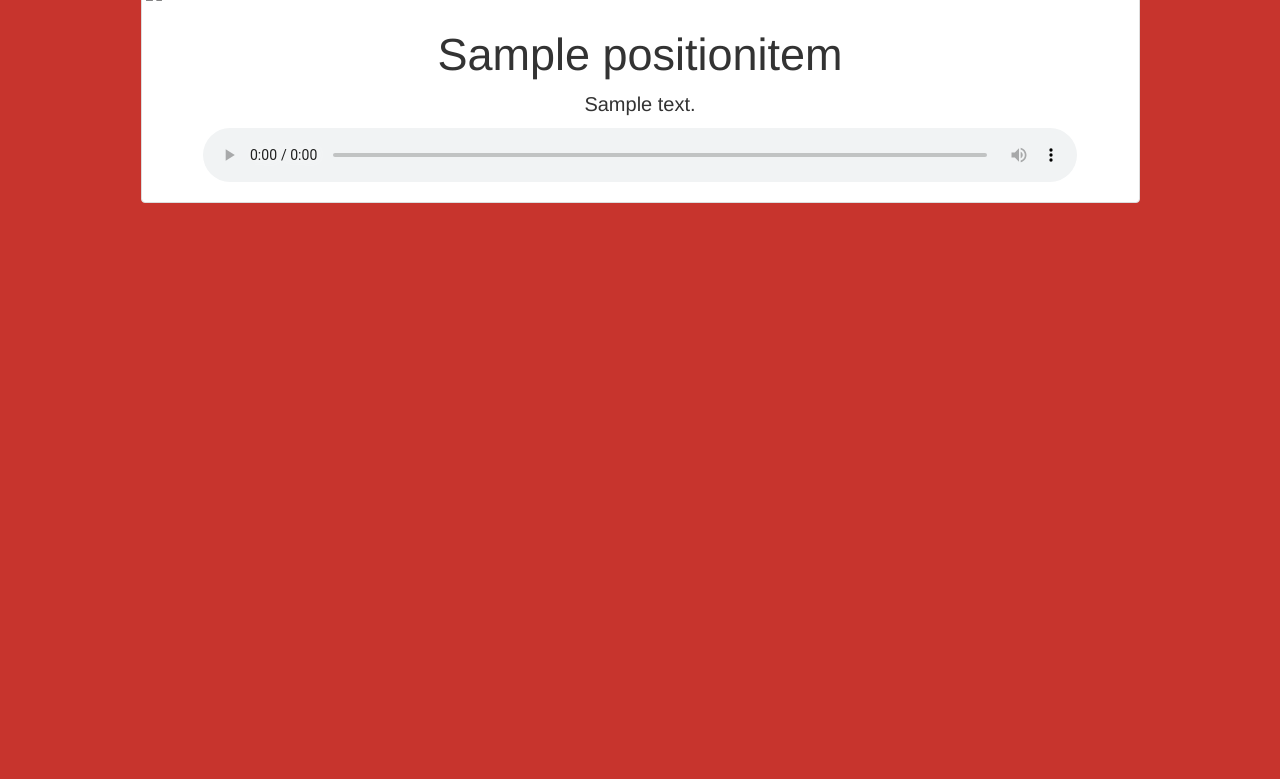
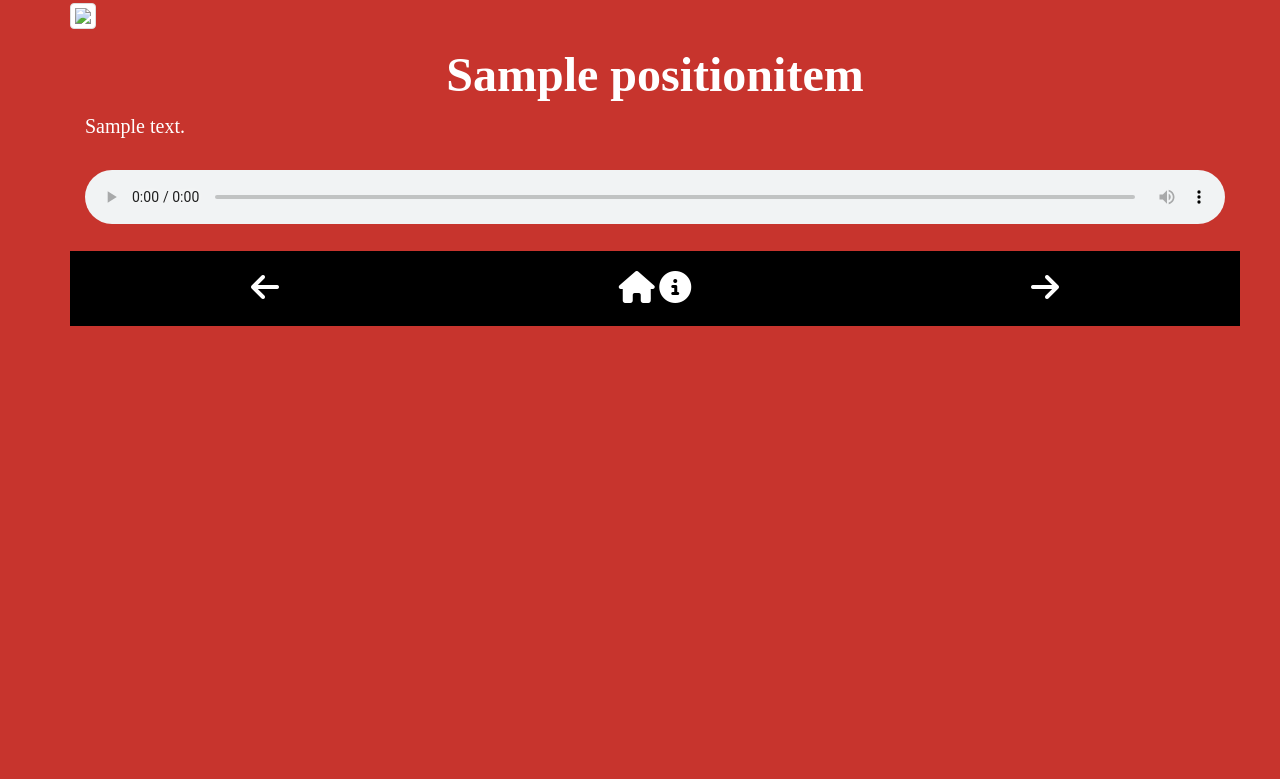
Before and after one commit to Borganov/audioguide, a Django app: template templates/position/positionItem.html in a window 1280 px wide. Shown: the top 779 px of the page. After the commit the page ends 326 px from the top, so only its background shows below. Run offline with Django 3.2, Linux system fonts and the light colour scheme; tables that the repository leaves empty hold one stand-in row (values such as "Sample post"); the template is opened without the code that fills it: values that come from a table or form of the project are taken from there, most other values are stand-ins (such as "Sample title", 1, 10 or a date in 2020); parts of the project's set-up code (start-up, migrations or seed data) failed here and were passed over; some libraries are stand-ins or nearby versions.

Commit message:
Detail of a position adapted
regarding Julien's comments

```diff
--- a/templates/position/positionItem.html
+++ b/templates/position/positionItem.html
@@ -2,48 +2,32 @@
 {% load static %}
 {% static "" as baseUrl %}
 {% load i18n %}
+
+<!-- Content -->
 {% block content %}
+<br/>
+<img class="img-thumbnail" src="{{ baseUrl }}/{{position.img}}"/>
+<div class="container" style="color: white; margin-bottom: 20px;">
+        <h1 id="positionItemTitle" align="center" style="font-size: 48px; font-family: 'Times New Roman'; font-weight: bold;">{{positionItem.titre}}</h1>
+        <p id="positionItemDescription" style="font-size: 20px; font-family: 'Times New Roman'; margin-bottom: 30px">{{positionItem.description}}</p>
+        <audio controls style="width: 100%">
+            <source src="{{ baseUrl }}/{{positionItem.audio}}">
+            Your browser does not support the audio tag.
+        </audio>
+</div>
 
-<!-- Custom fonts for this template-->
-<link href="{% static 'onlyForActivity.css' %}" rel="stylesheet" type="text/css">
-
-<!-- Custom style for this page -->
-<style>
-.thumbnail {
-    width: 90%;
-    height: auto>;
-    overflow: auto;
-}
-
-.thumbnail img {
-    max-height: 30em;
-    max-width: 100%;
-    display: block;
-}
-
-.responsiveTitle {
-    font-size: 4.5rem;
-}
-
-.responsiveText {
-    font-size: 2rem;
-}
-
-audio {
-    width: 90%;
-}
-</style>
-
-<div class="container-fluid content-height" align="center">
-    <div class="thumbnail">
-        <img src="{{ baseUrl }}/{{position.img}}" />
-        <div class="caption">
-            <h1 class="responsiveTitle">{{positionItem.titre}}</h1>
-            <p class="responsiveText">{{positionItem.description}}</p>
-            <audio controls>
-                <source src="{{ baseUrl }}/{{positionItem.audio}}">
-                Your browser does not support the audio tag.
-            </audio>
+<!-- Navigation -->
+<div class="container" style="background-color: black; height: 75px;">
+    <div class="row" style="padding-bottom: 20px; padding-top: 20px">
+        <div class="col-xs-4" align="center">
+            <a href=""><i class="fas fa-2x fa-arrow-left icon-white"></i></a>
+        </div>
+        <div class="col-xs-4" align="center">
+            <a href="/"><i class="fas fa-2x fa-home icon-white"></i></a>
+            <a href="/contact"><i class="fas fa-2x fa-info-circle icon-white"></i></a>
+        </div>
+        <div class="col-xs-4" align="center">
+            <a href=""><i class="fas fa-2x fa-arrow-right icon-white"></i></a>
         </div>
     </div>
 </div>
```
Also changed, not shown: static/img/10456464_342124162616054_4578736042993407502_n.jpg (added), static/onlyForActivity.css (deleted).
